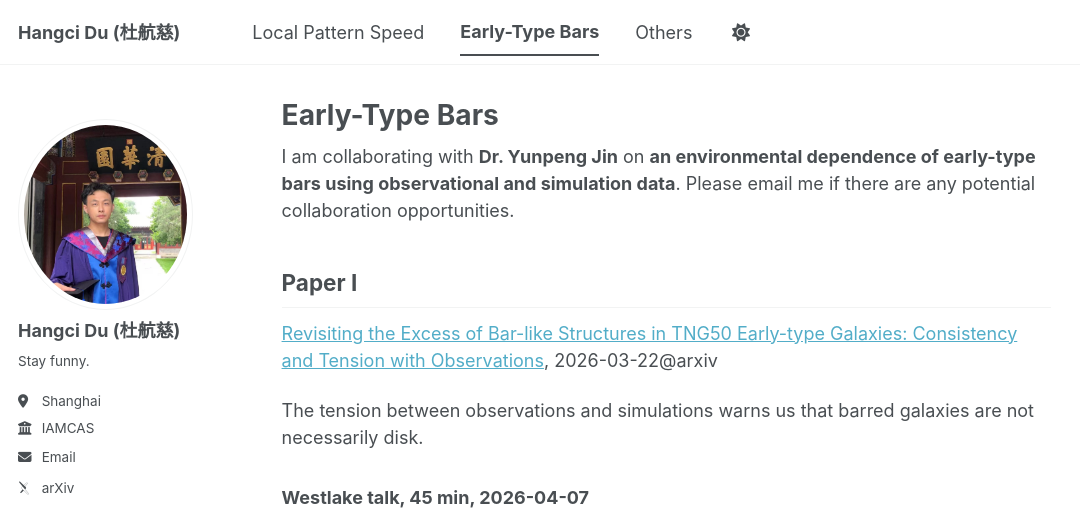
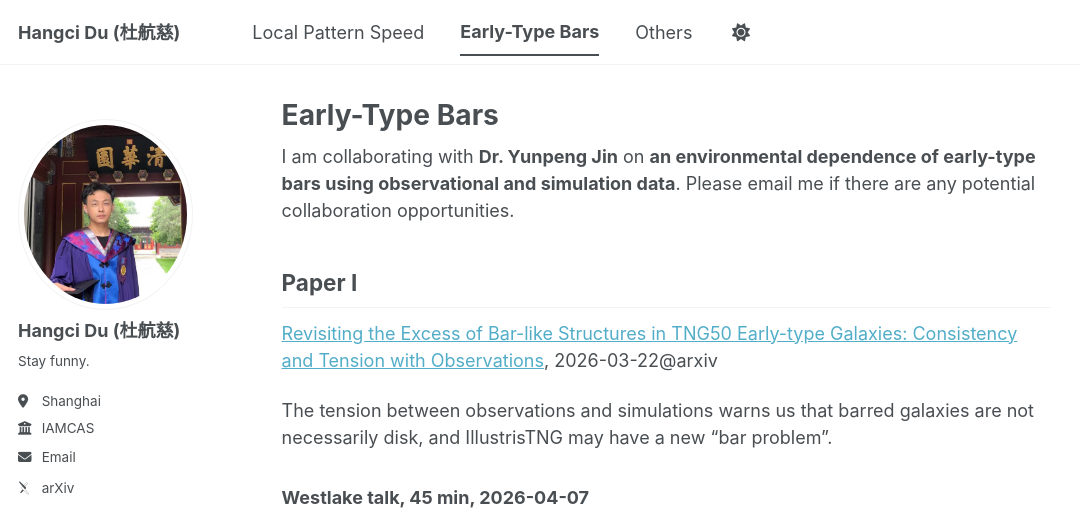
Before and after one commit to hangcidu/hangcidu.github.io, a Jekyll site: the page built from _pages/early-type_bars.md, in a window 1280 px wide and 1343 px high, cut to the strip 0-512 px from the top of the window. Shown: the whole strip, without its empty margins (0-1080 px from the left). Built offline with Jekyll 4.4.1, drawn with Linux system fonts in a browser that asks for light colours; some web fonts are replaced; a script bundle is joined from its source files by our own code; library files that are not in the unit come from our copies; comment, search, counter and statistics services are not loaded.

Commit message:
Update early-type_bars.md

```diff
--- a/_pages/early-type_bars.md
+++ b/_pages/early-type_bars.md
@@ -12,7 +12,7 @@ I am collaborating with **Dr. Yunpeng Jin** on **an environmental dependence of
 
 [Revisiting the Excess of Bar-like Structures in TNG50 Early-type Galaxies: Consistency and Tension with Observations](https://arxiv.org/abs/2603.21279), 2026-03-22@arxiv
 
-The tension between observations and simulations warns us that barred galaxies are not necessarily disk.
+The tension between observations and simulations warns us that barred galaxies are not necessarily disk, and IllustrisTNG may have a new "bar problem".
 
 ### Westlake talk, 45 min, 2026-04-07
 
```
